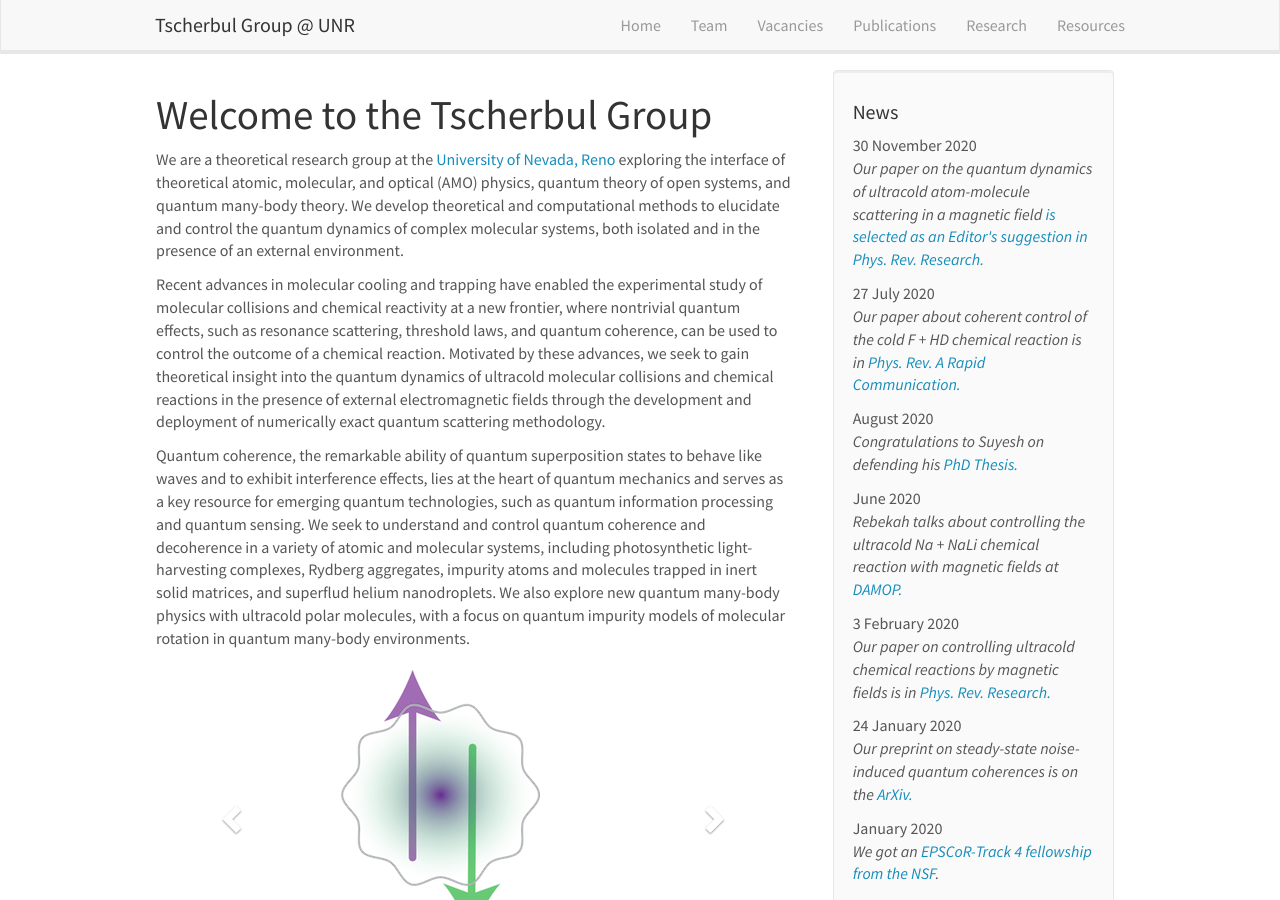
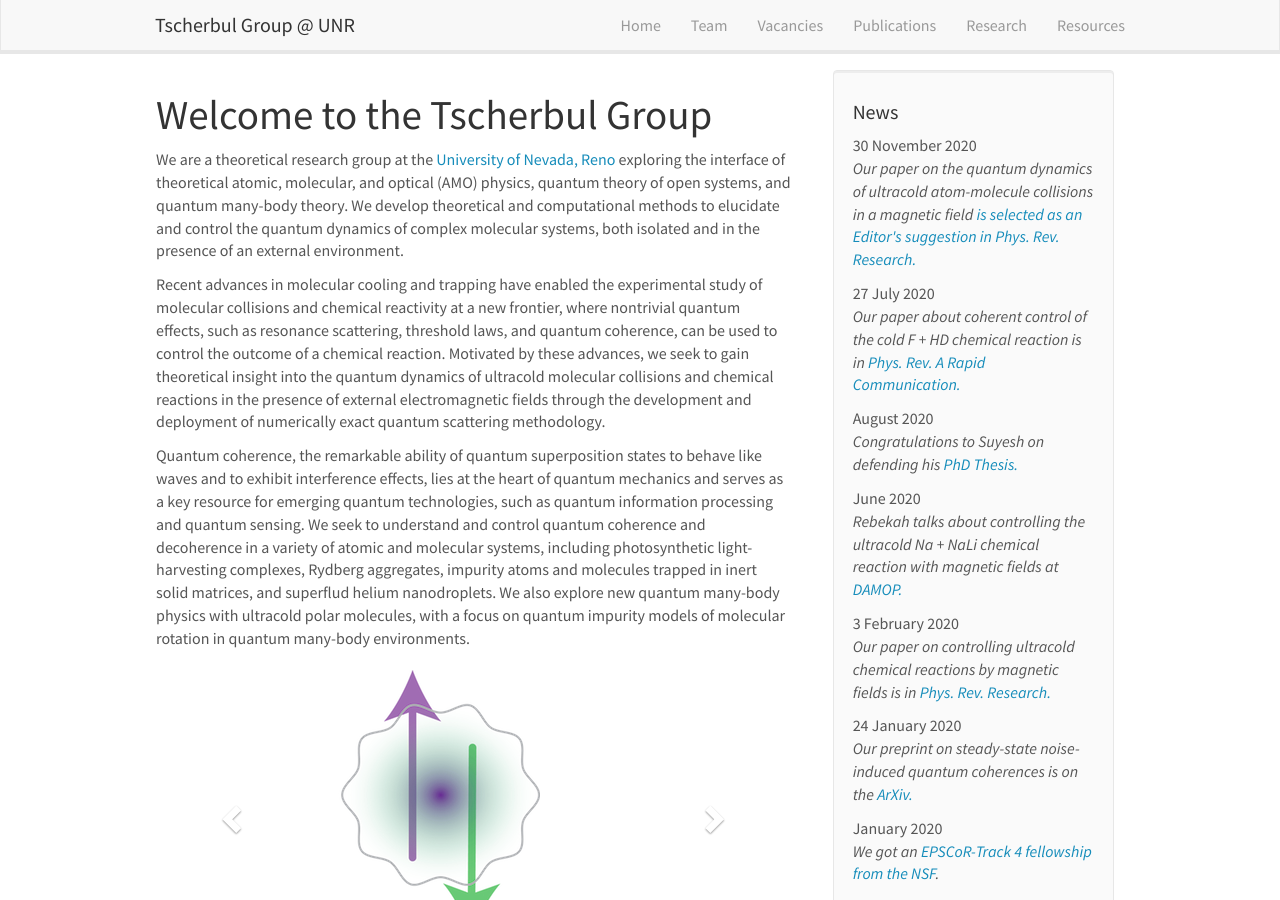
Before and after one commit to tscherbul/tscherbul.github.io, a Jekyll site: the page built from _pages/home.md, in a window 1280 px wide and 900 px high. Built offline with Jekyll 4.4.1, drawn with Linux system fonts in a browser that asks for light colours; nearby versions of some CDN libraries.

Commit message:
Update news.yml

```diff
--- a/_data/news.yml
+++ b/_data/news.yml
@@ -1,5 +1,5 @@
 - date: 30 November 2020
-  headline: "Our paper on the quantum dynamics of ultracold atom-molecule scattering in a magnetic field <a href='https://journals.aps.org/prresearch/abstract/10.1103/PhysRevResearch.2.043294'> is selected as an Editor's suggestion in Phys. Rev. Research.</a>"
+  headline: "Our paper on the quantum dynamics of ultracold atom-molecule collisions in a magnetic field <a href='https://journals.aps.org/prresearch/abstract/10.1103/PhysRevResearch.2.043294'> is selected as an Editor's suggestion in Phys. Rev. Research.</a>"
 
 - date: 27 July 2020
   headline: "Our paper about coherent control of the cold F + HD chemical reaction is in <a href='https://journals.aps.org/pra/abstract/10.1103/PhysRevA.102.031303'>Phys. Rev. A Rapid Communication.</a>"
```
